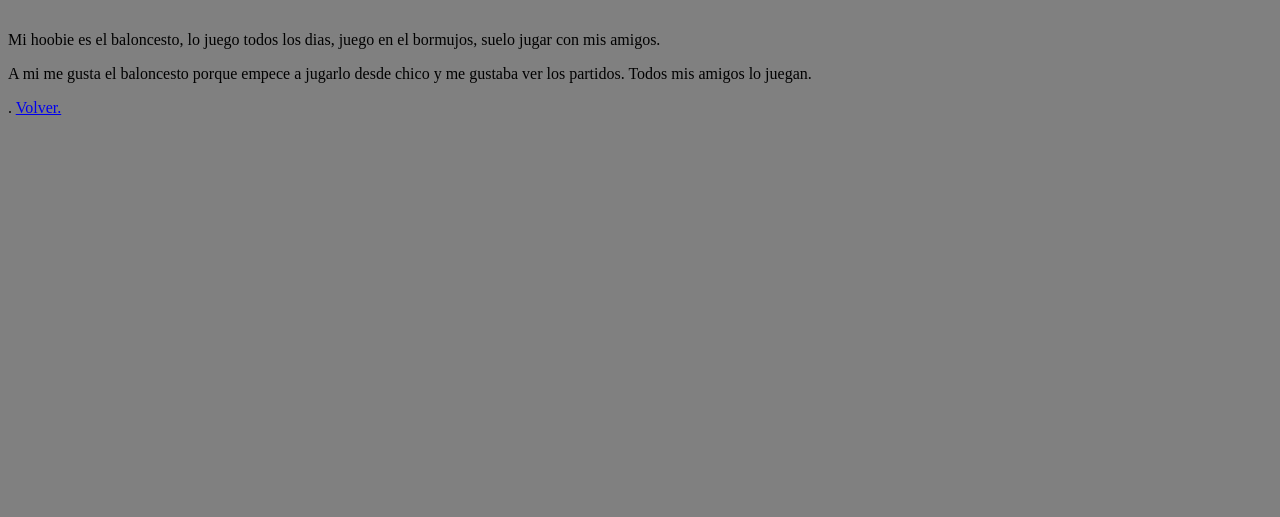
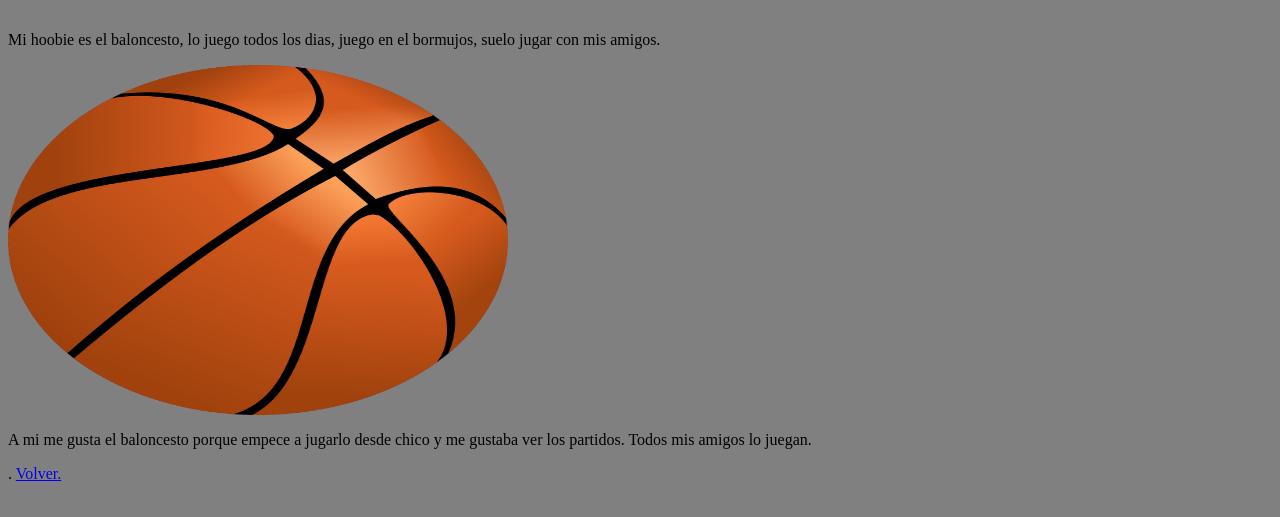
Before and after one commit to vicentehernandez09/vicentehernandez09.github.io, a plain HTML site: page baloncesto.html in a window 1280 px wide. Shown: the part 69-586 px from the top of the page. Drawn offline with Linux system fonts and the light colour scheme.

Commit message:
Update baloncesto.html

```diff
--- a/baloncesto.html
+++ b/baloncesto.html
@@ -5,5 +5,6 @@
 <body style="background-color:grey">
 <h1 style="background-color:orange; font-size:50px">Baloncesto</h1>
 <p>Mi hoobie es el baloncesto, lo juego todos los dias, juego en el bormujos, suelo jugar con mis amigos.</p>
+<img src="basketball-147794_1280.png" width="500" height="350">
 <p>A mi me gusta el baloncesto porque empece a jugarlo desde chico y me gustaba ver los partidos. Todos mis amigos lo juegan.</p>
 <p>. <a href="index.html">Volver.</a></p>
```
